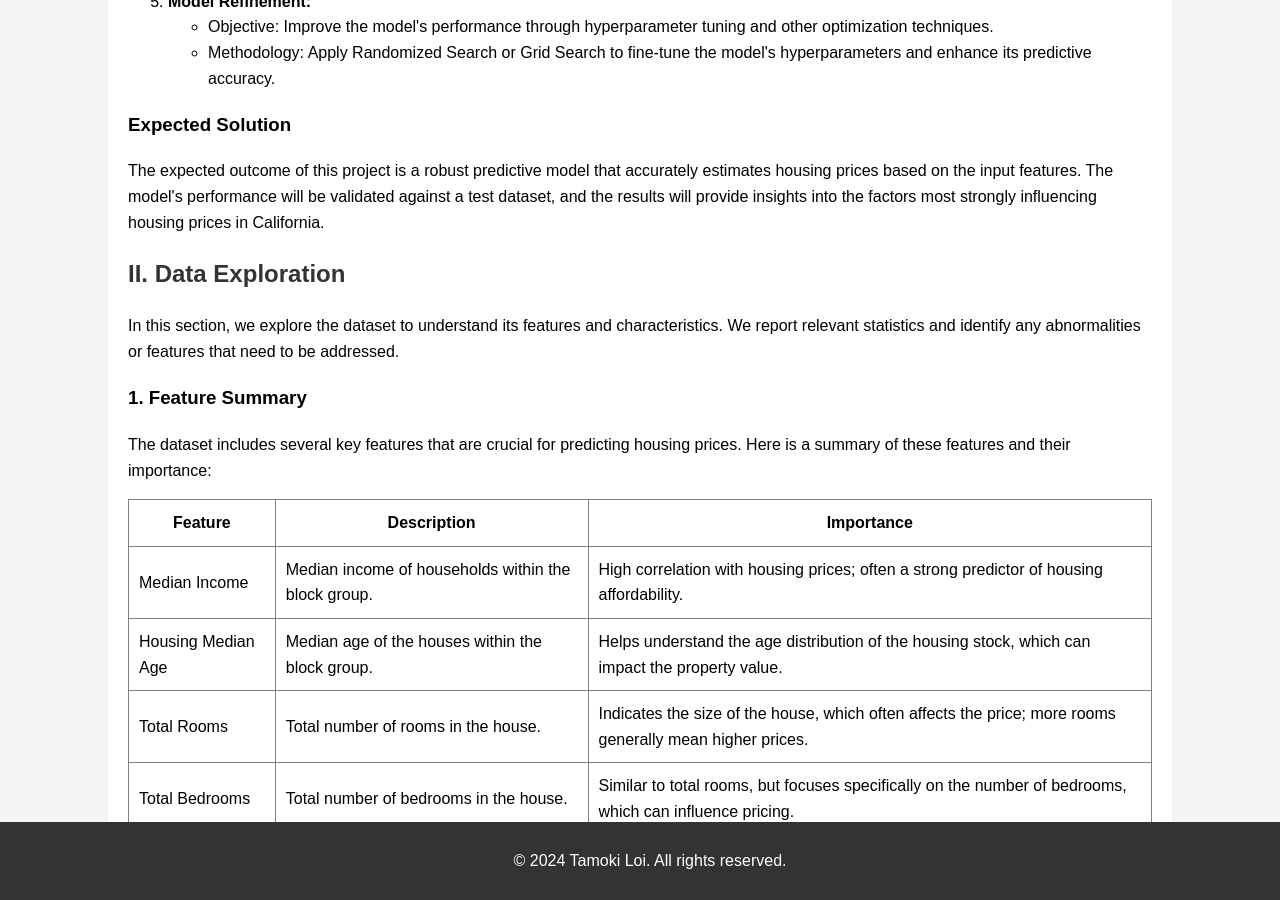
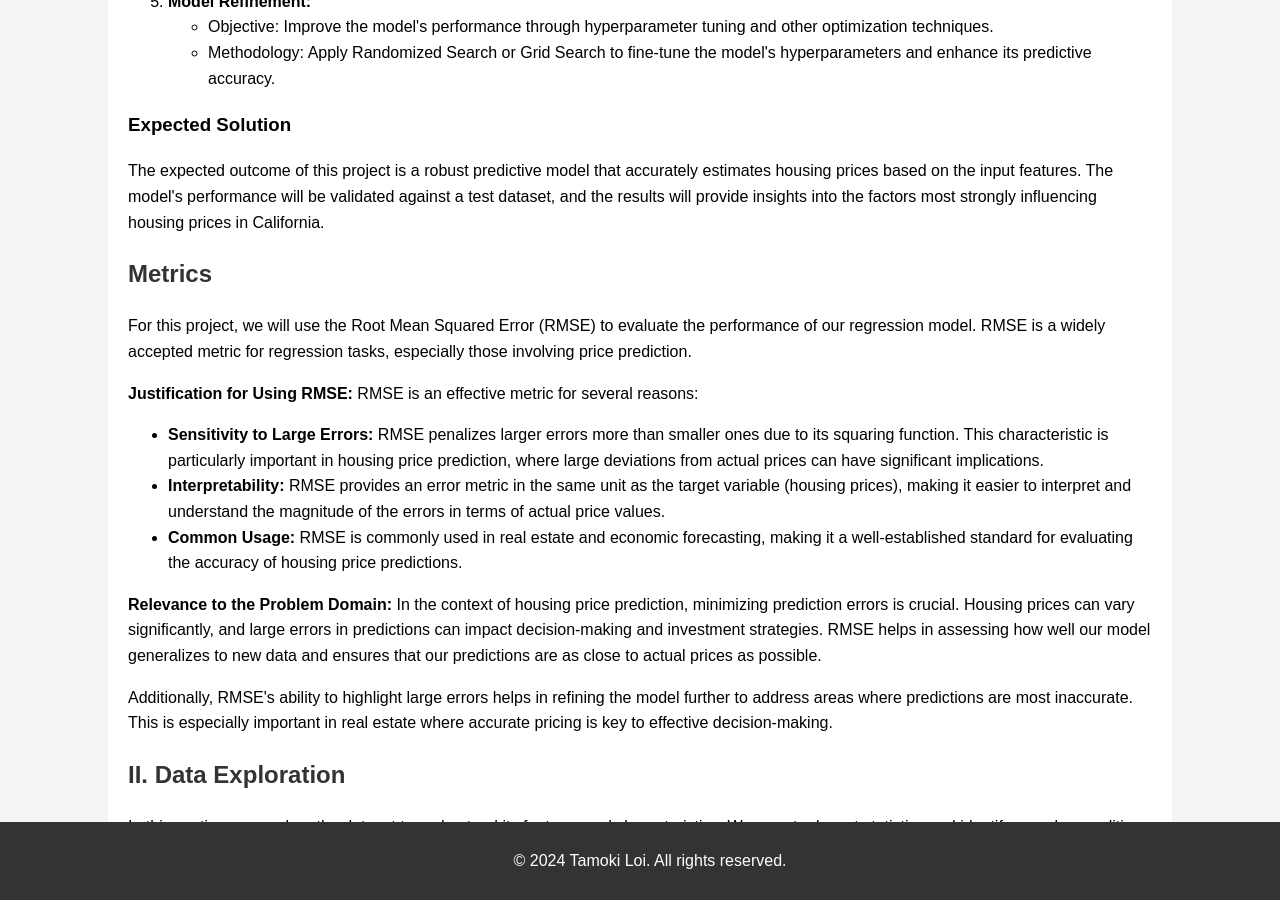
Before and after one commit to TamokiLoi/TamokiLoi.github.io, a Jekyll site: the page index.html, which Jekyll copies as it is, in a window 1280 px wide and 900 px high, scrolled down 2842 px. Built offline with Jekyll 4.4.1, drawn with Linux system fonts in a browser that asks for light colours.

Commit message:
update content

```diff
--- a/index.html
+++ b/index.html
@@ -237,6 +237,45 @@
                 prices based on the input features. The model's performance will be validated against a test dataset,
                 and the results will provide insights into the factors most strongly influencing housing prices in
                 California.
+            </p>
+
+            <h2 id="metrics">Metrics</h2>
+            <p>
+                For this project, we will use the Root Mean Squared Error (RMSE) to evaluate the performance of our
+                regression model. RMSE is a widely accepted metric for regression tasks, especially those involving
+                price prediction.
+            </p>
+            <p>
+                <strong>Justification for Using RMSE:</strong>
+                RMSE is an effective metric for several reasons:
+            </p>
+            <ul>
+                <li>
+                    <strong>Sensitivity to Large Errors:</strong> RMSE penalizes larger errors more than smaller ones
+                    due to its squaring function. This characteristic is particularly important in housing price
+                    prediction, where large deviations from actual prices can have significant implications.
+                </li>
+                <li>
+                    <strong>Interpretability:</strong> RMSE provides an error metric in the same unit as the target
+                    variable (housing prices), making it easier to interpret and understand the magnitude of the errors
+                    in terms of actual price values.
+                </li>
+                <li>
+                    <strong>Common Usage:</strong> RMSE is commonly used in real estate and economic forecasting, making
+                    it a well-established standard for evaluating the accuracy of housing price predictions.
+                </li>
+            </ul>
+            <p>
+                <strong>Relevance to the Problem Domain:</strong>
+                In the context of housing price prediction, minimizing prediction errors is crucial. Housing prices can
+                vary significantly, and large errors in predictions can impact decision-making and investment
+                strategies. RMSE helps in assessing how well our model generalizes to new data and ensures that our
+                predictions are as close to actual prices as possible.
+            </p>
+            <p>
+                Additionally, RMSE's ability to highlight large errors helps in refining the model further to address
+                areas where predictions are most inaccurate. This is especially important in real estate where accurate
+                pricing is key to effective decision-making.
             </p>
 
             <h2 id="data-exploration">II. Data Exploration</h2>
```
